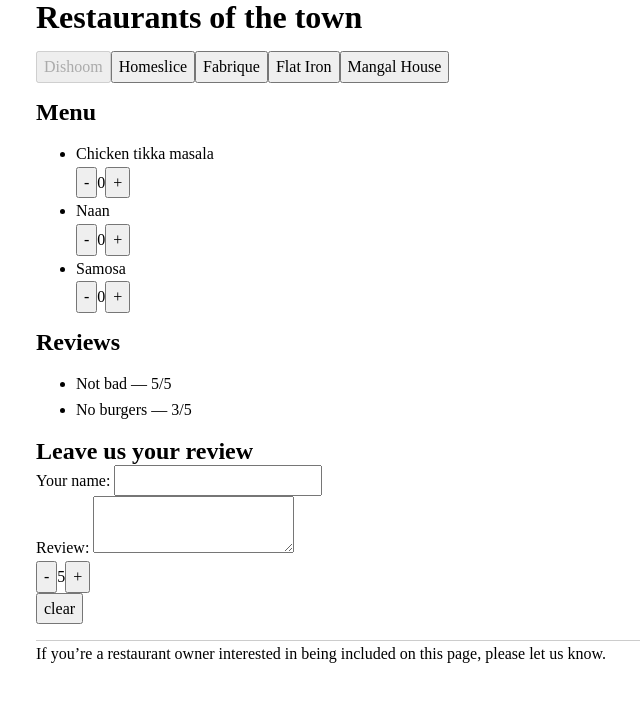
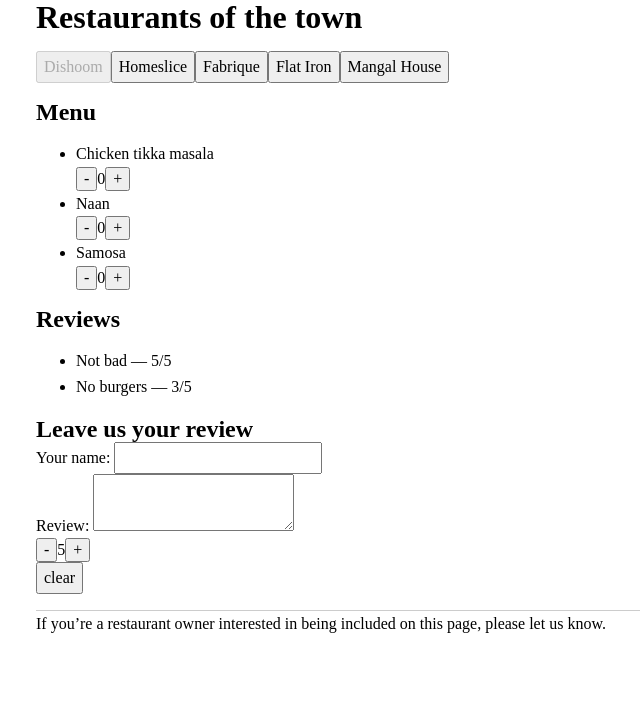
Before and after one commit to grinvlad/react-project, a React (Vite) app: page / in a window 1280 px wide. Shown: the top 702 px of the page, without its empty margins (244-884 px from the left). Built offline with nearby package versions, Linux system fonts and the light colour scheme.

Commit message:
Chaged styles for Counter component

```diff
--- a/src/style.css
+++ b/src/style.css
@@ -92,7 +92,7 @@
     display: inline-block;
   }
 
-  .rating-seesaw {
+  .counter {
     line-height: initial;
   }
 }
```
